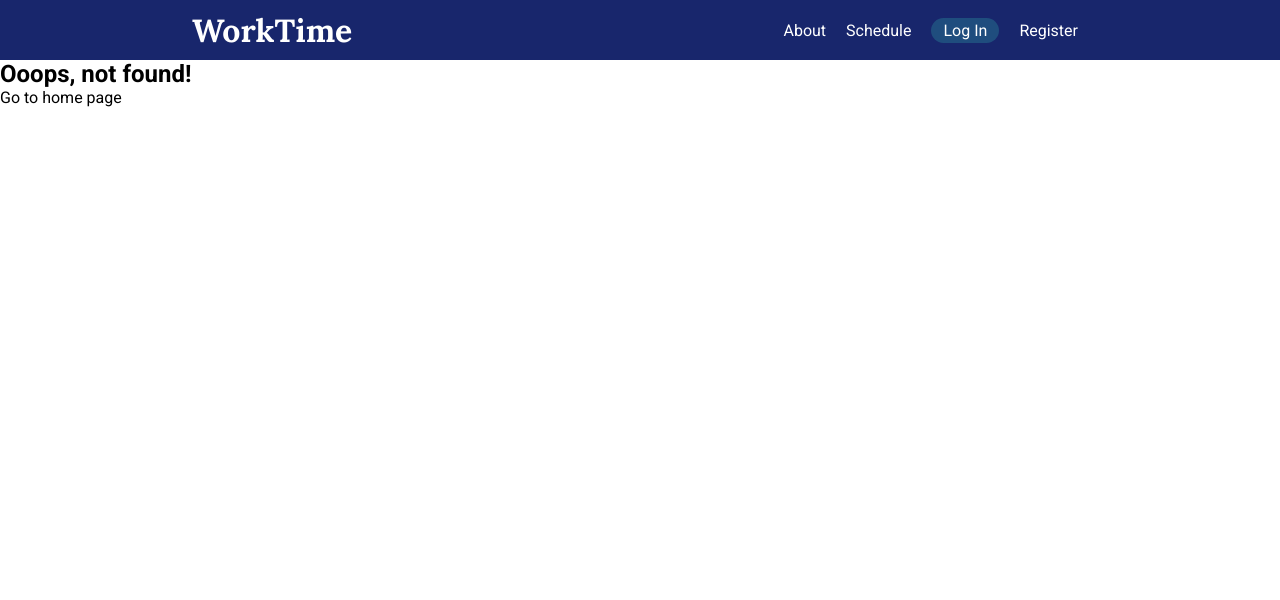
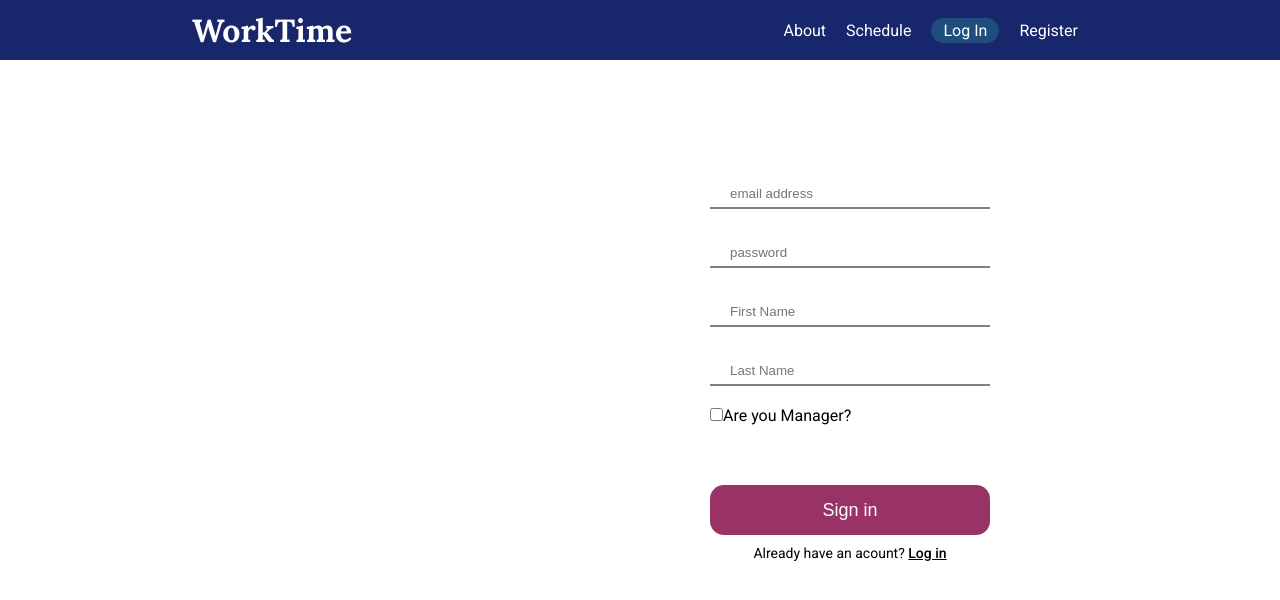
Before and after one commit to hyprj/WorkTime, a React (Create React App) app in the folder client/: page /register in a window 1280 px wide. Before the commit this address had no page. Shown: the top 600 px of the page. Built offline with nearby package versions, Linux system fonts and the light colour scheme.

Commit message:
improve Authentication pages

```diff
--- /dev/null
+++ b/client/src/Components/Authentication/Login.js
@@ -0,0 +1,35 @@
+import { Link } from "react-router-dom";
+
+import classes from "../../Routes/Auth/login.module.scss";
+
+const Login = () => {
+  return (
+    <form className={classes.loginForm}>
+      <h2 className={classes.loginTitle}>WorkTime</h2>
+      <input
+        className={classes.loginInput}
+        name="email"
+        placeholder="email address"
+        type="email"
+      />
+      <input
+        className={classes.loginInput}
+        name="password"
+        placeholder="password"
+        type="password"
+        minLength="5"
+      />
+      <button className={classes.loginButton} type="submit">
+        Log in
+      </button>
+      <p className={classes.loginSignup}>
+        Don't have an account?{" "}
+        <Link to="/register" className={classes.link}>
+          Sign up
+        </Link>
+      </p>
+    </form>
+  );
+};
+
+export default Login;
--- /dev/null
+++ b/client/src/Components/Authentication/Register.js
@@ -0,0 +1,62 @@
+import { Link } from "react-router-dom";
+
+import classes from "../../Routes/Auth/login.module.scss";
+
+const Login = () => {
+  return (
+    <form className={classes.loginForm}>
+      <h2 className={classes.loginTitle}>WorkTime</h2>
+      <input
+        className={classes.loginInput}
+        name="email"
+        placeholder="email address"
+        type="email"
+        required
+      />
+      <input
+        className={classes.loginInput}
+        name="password"
+        placeholder="password"
+        type="password"
+        minLength="5"
+        required
+      />
+      <input
+        className={classes.loginInput}
+        name="firstName"
+        placeholder="First Name"
+        type="text"
+        required
+      />
+      <input
+        className={classes.loginInput}
+        name="lastName"
+        placeholder="Last Name"
+        type="text"
+        required
+      />
+      <div className={classes.loginWrapper}>
+        <input
+          id="isManager"
+          name="isManager"
+          placeholder="password"
+          type="checkbox"
+        />
+        <label htmlFor="isManager" name="isManager" value="manager">
+          Are you Manager?
+        </label>
+      </div>
+      <button className={`${classes.loginButton} ${classes.loginButtonPurple}`} type="submit">
+        Sign in
+      </button>
+      <p className={classes.loginSignup}>
+        Already have an acount?{" "}
+        <Link to="/login" className={classes.link}>
+          Log in
+        </Link>
+      </p>
+    </form>
+  );
+};
+
+export default Login;
--- a/client/src/Components/UI/NavBar.js
+++ b/client/src/Components/UI/NavBar.js
@@ -29,7 +29,7 @@ const NavBar = () => {
         </Link>
         <ul className={classes.navList} onClick={closeMenu}>
           <ol className={classes.navElem}>
-            <Link to="/About" className={classes.navLink}>
+            <Link to="about" className={classes.navLink}>
               About
             </Link>
           </ol>
--- /dev/null
+++ b/client/src/Routes/Auth/Auth.js
@@ -0,0 +1,15 @@
+import classes from "./login.module.scss";
+
+const Auth = (props) => {
+  return (
+    <div className={classes.container}>
+      <div className={classes.login}>
+        <div className={classes.loginContent}>
+        </div>
+        {props.children}
+      </div>
+    </div>
+  );
+};
+
+export default Auth;
--- a/client/src/Routes/Login.js/login.module.scss
+++ b/client/src/Routes/Auth/login.module.scss
@@ -1,4 +1,9 @@
 @use "../../Assets/breakpoints.scss" as mixin;
+
+.link {
+    font-weight: 500;
+    text-decoration: underline;
+}
 
 .container {
     margin: 10rem 1.6rem;
@@ -33,7 +38,6 @@
 
     }
     &Input:last-of-type {
-        margin-bottom: 5rem;
     }
     &Input:focus, &Input:active {
         outline: none;
@@ -41,6 +45,7 @@
         background-color: #F1F1F1;
     }
     &Button {
+        margin-top: 5rem;
         background-color: #229954;
         color: #fff;
         height: 5rem;
@@ -49,10 +54,19 @@
         font-size: 1.8rem;
         font-weight: 500;
         border-radius: 1.4rem;
+        &Purple {
+            background-color: #993366;
+        }
+    }
+    &Wrapper {
+        margin: 1rem 0;
     }
     &Signup {
         margin: 1rem 0;
         font-size: 1.4rem;
+    }
+    &Wrapper {
+        width: 100%;
     }
     @include mixin.md {
         width: 100%;
--- a/client/src/Routes/Login.js/Login.js
+++ /dev/null
@@ -1,33 +0,0 @@
-import classes from "./login.module.scss";
-
-const Login = () => {
-  return (
-    <div className={classes.container}>
-      <div className={classes.login}>
-        <div className={classes.loginContent}>
-        </div>
-        <form className={classes.loginForm}>
-          <h2 className={classes.loginTitle}>WorkTime</h2>
-          <input
-            className={classes.loginInput}
-            name="email"
-            placeholder="email address"
-            type="email"
-          />
-          <input
-            className={classes.loginInput}
-            name="password"
-            placeholder="password"
-            type="password"
-          />
-          <button className={classes.loginButton} type="submit">
-            Log in
-          </button>
-          <p className={classes.loginSignup}>Don't have an account? Sign up</p>
-        </form>
-      </div>
-    </div>
-  );
-};
-
-export default Login;
--- a/client/src/Routes/Routes.js
+++ b/client/src/Routes/Routes.js
@@ -1,6 +1,6 @@
 import { BrowserRouter as Router, Routes, Route } from "react-router-dom";
 
-import { Employee, About, NotFound, NavBar, Schedule, Login } from "./index";
+import { Employee, About, NotFound, NavBar, Schedule, Login, Register, Auth } from "./index";
 
 const PageRoutes = () => {
   return (
@@ -11,7 +11,8 @@ const PageRoutes = () => {
         <Route path="/about" element={<About />} />
         <Route path="/schedule" element={<Schedule />} />
         <Route path="/employees/:employeeId" element={<Employee/>}/>
-        <Route path="/login" element={<Login/>}/>
+        <Route path="/login" element={<Auth><Login/></Auth>}/>
+        <Route path="/register" element={<Auth><Register/></Auth>}/>
         <Route path="*" element={<NotFound />} />
       </Routes>
     </Router>
--- a/client/src/Routes/index.js
+++ b/client/src/Routes/index.js
@@ -3,6 +3,9 @@ import Employee from "./Employee/Employee";
 import NotFound from "./NotFound/NotFound";
 import NavBar from "../Components/UI/NavBar";
 import Schedule from "./Schedule/Schedule";
-import Login from "./Login.js/Login";
+import Auth from "./Auth/Auth";
+import Login from "../Components/Authentication/Login";
+import Register from "../Components/Authentication/Register";
 
-export { About, Employee, NotFound, NavBar, Schedule, Login };
+
+export { About, Employee, NotFound, NavBar, Schedule, Login, Register, Auth };
```
